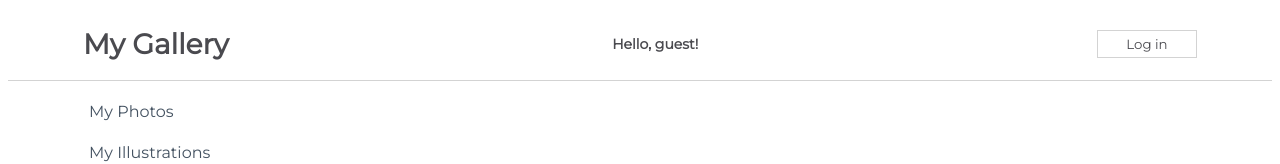
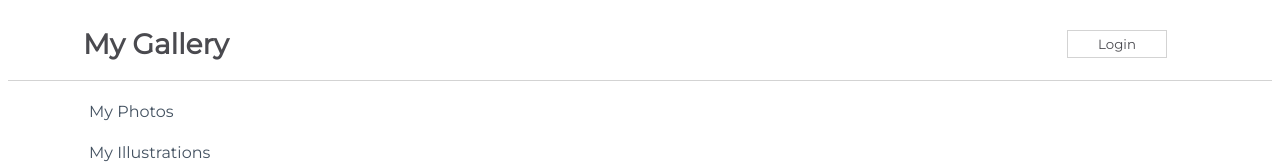
Before and after one commit to AlexanderJWard/react-challenge, a React (Create React App) app in the folder my-app/: page / in a window 1280 px wide. Shown: the top 164 px of the page. Built offline with nearby package versions, Linux system fonts and the light colour scheme.

Commit message:
Add navbar form as nested child

```diff
--- a/my-app/src/App.js
+++ b/my-app/src/App.js
@@ -1,11 +1,13 @@
 import css from './App.module.css';
 import Sidebar from './components/Sidebar';
 import NavBarSimple from './components/NavBarSimple';
+import NavBarForm from './components/NavBarForm';
 
 function App() {
   return (
     <div>
-      <NavBarSimple/>
+      {/* <NavBarSimple/> */}
+      <NavBarForm/>
       <Sidebar/>
     </div>
   );
--- /dev/null
+++ b/my-app/src/components/NavBarChild.js
@@ -0,0 +1,33 @@
+import css from "./css/NavBarForm.module.css"
+import React from 'react'
+
+function NavBarChild(props) {
+    return (
+        <div className={css.NavBar}>
+            <h1>My Gallery</h1>
+            {
+                props.isLoggedIn ? (
+                    <div>
+                        <form>
+                            <label>
+                                Username:&nbsp;
+                                <input type="text" name="username" defaultValue="Username" />
+                            </label>
+                            <label>
+                                Password:&nbsp;
+                                <input type="text" name="password" defaultValue="Password" />
+                            </label>
+                            <button onClick={props.handleClick}>Submit</button>
+                        </form>
+                    </div>
+                ) : (
+                    <div>
+                        <button onClick={props.handleClick}>Login</button>
+                    </div>
+                )
+            }
+        </div>
+    )
+}
+
+export default NavBarChild
--- /dev/null
+++ b/my-app/src/components/NavBarForm.js
@@ -0,0 +1,30 @@
+import React, { Component } from 'react'
+import NavBarChild from './NavBarChild'
+
+export class NavBarForm extends Component {
+
+    constructor(props) {
+        super(props)
+
+        this.state = {
+            isLoggedIn: false
+        }
+    }
+
+    handleClick = () => {
+        this.setState((prevState) => ({
+            isLoggedIn: !prevState.isLoggedIn,
+        }));
+    }
+
+    render() {
+        return (
+            <NavBarChild
+                isLoggedIn={this.state.isLoggedIn}
+                handleClick={this.handleClick}
+            />
+        )
+    }
+}
+
+export default NavBarForm
```
